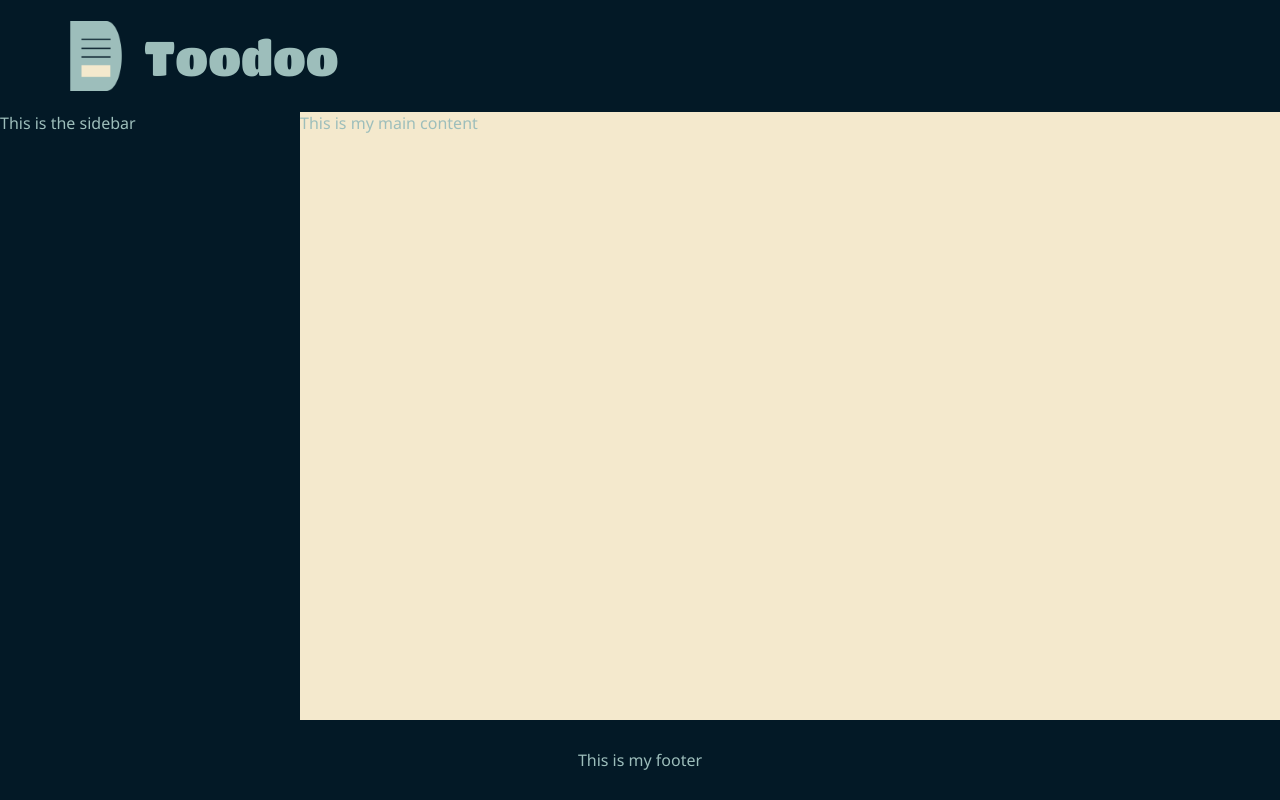
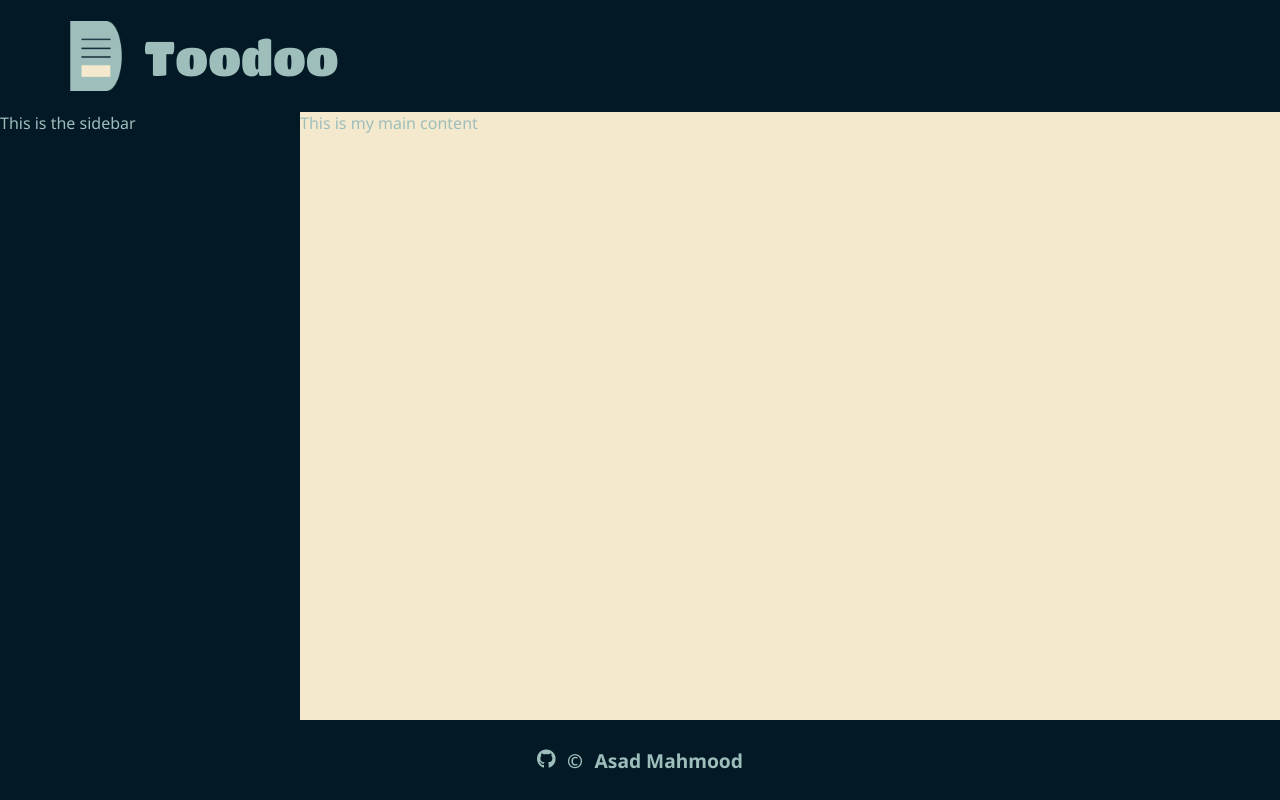
Before and after one commit to azazel-oss/TOP-Todo-List, a website built with webpack: page dist/index.html in a window 1280 px wide. Built offline with nearby package versions, Linux system fonts and the light colour scheme.

Commit message:
Add footer and add links to repository and profile in footer and header

```diff
--- a/src/style.css
+++ b/src/style.css
@@ -34,6 +34,11 @@ header {
   align-items: center;
 }
 
+header a {
+  text-decoration: none;
+  color: inherit;
+}
+
 .logo {
   height: 2em;
 }
@@ -47,4 +52,18 @@ footer {
   display: flex;
   justify-content: center;
   align-items: center;
+  gap: 0.6em;
+  font-size: 1.2rem;
+  font-weight: 700;
 }
+
+footer a {
+  text-decoration: none;
+  color: inherit;
+}
+
+footer a:hover,
+footer a:focus {
+  color: #468981;
+  cursor: pointer;
+}
```
Also changed, not shown: dist/index.html.
